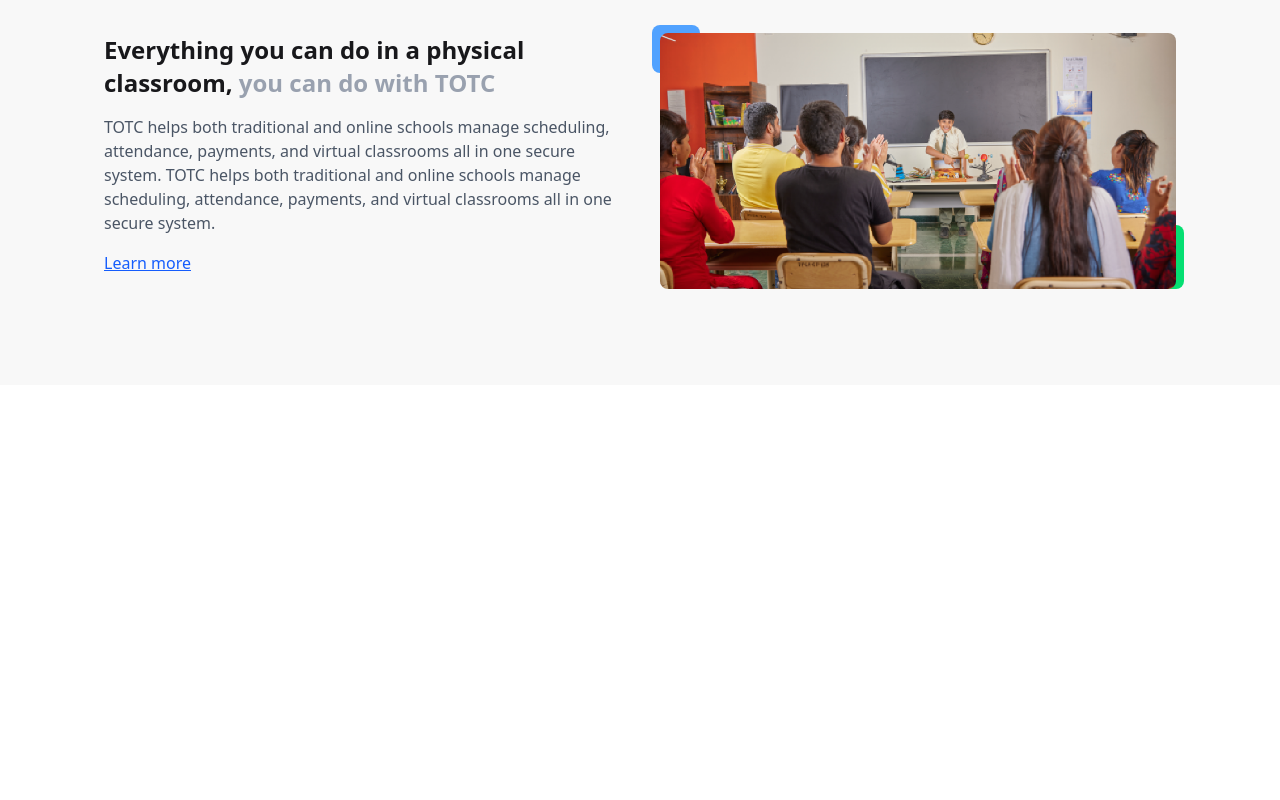
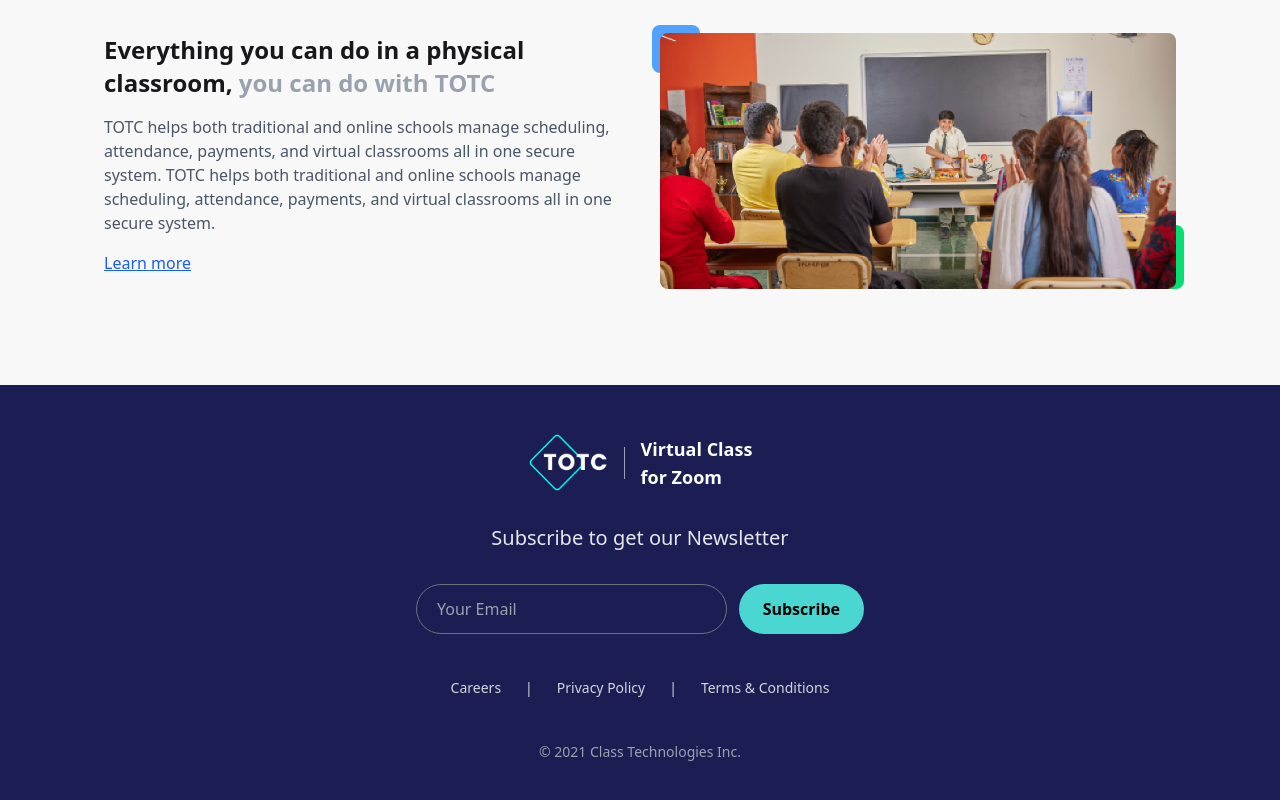
Before and after one commit to bharatroy4D/educational-plan, a React (Vite) app: page / in a window 1280 px wide. Shown: the part 1905-2705 px from the top of the page. Before the commit the page ends 2290 px from the top, so only its background shows below. Built offline with nearby package versions, Linux system fonts and the light colour scheme.

Commit message:
Footer desing is done

```diff
--- a/src/layout/Root.jsx
+++ b/src/layout/Root.jsx
@@ -1,6 +1,7 @@
 import React from 'react';
 import { Outlet } from 'react-router-dom';
 import Navbar from '../shared/Navbar/Navbar';
+import Footer from '../shared/footer/Footer';
 
 const Root = () => {
     return (
@@ -8,6 +9,7 @@
 
             <Navbar />
             <Outlet />
+            <Footer />
         </div>
     );
 };
--- a/src/shared/footer/Footer.jsx
+++ b/src/shared/footer/Footer.jsx
@@ -1,10 +1,58 @@
-import React from 'react';
+import React from "react";
+import logo from "../../assets/logo.png"; // change to your logo
 
 const Footer = () => {
     return (
-        <div>
-            <h1>that is footer</h1>
-        </div>
+        <footer className="bg-[#1C1E53] text-white py-12 px-6">
+            <div className="max-w-6xl mx-auto flex flex-col items-center gap-8">
+
+                {/* Logo + Text */}
+                <div className="flex items-center gap-4">
+                    <div className="flex items-center gap-2">
+                        <img src={logo} alt="TOTC" className="w-20" />
+                    </div>
+
+                    <div className="border-r border-gray-400 h-8"></div>
+
+                    <div>
+                        <p className="text-lg font-semibold">Virtual Class</p>
+                        <p className="text-lg font-semibold">for Zoom</p>
+                    </div>
+                </div>
+
+                {/* Newsletter Heading */}
+                <h2 className="text-xl font-medium text-gray-200 text-center">
+                    Subscribe to get our Newsletter
+                </h2>
+
+                {/* Subscription Box */}
+                <div className="flex gap-3 w-full max-w-md">
+                    <input
+                        type="email"
+                        placeholder="Your Email"
+                        className="w-full px-5 py-3 rounded-full bg-transparent border border-gray-500 text-white placeholder-gray-400 focus:outline-none"
+                    />
+
+                    <button className="px-6 py-3 rounded-full bg-[#4AD7D1] text-black font-semibold hover:opacity-90 transition">
+                        Subscribe
+                    </button>
+                </div>
+
+                {/* Bottom Links */}
+                <div className="flex flex-wrap items-center justify-center gap-6 mt-3 text-gray-300 text-sm">
+                    <a href="#" className="hover:text-white transition">Careers</a>
+                    <span>|</span>
+                    <a href="#" className="hover:text-white transition">Privacy Policy</a>
+                    <span>|</span>
+                    <a href="#" className="hover:text-white transition">Terms & Conditions</a>
+                </div>
+
+                {/* Copyright */}
+                <p className="text-gray-400 text-sm mt-3">
+                    © 2021 Class Technologies Inc.
+                </p>
+            </div>
+        </footer>
     );
 };
 
```
